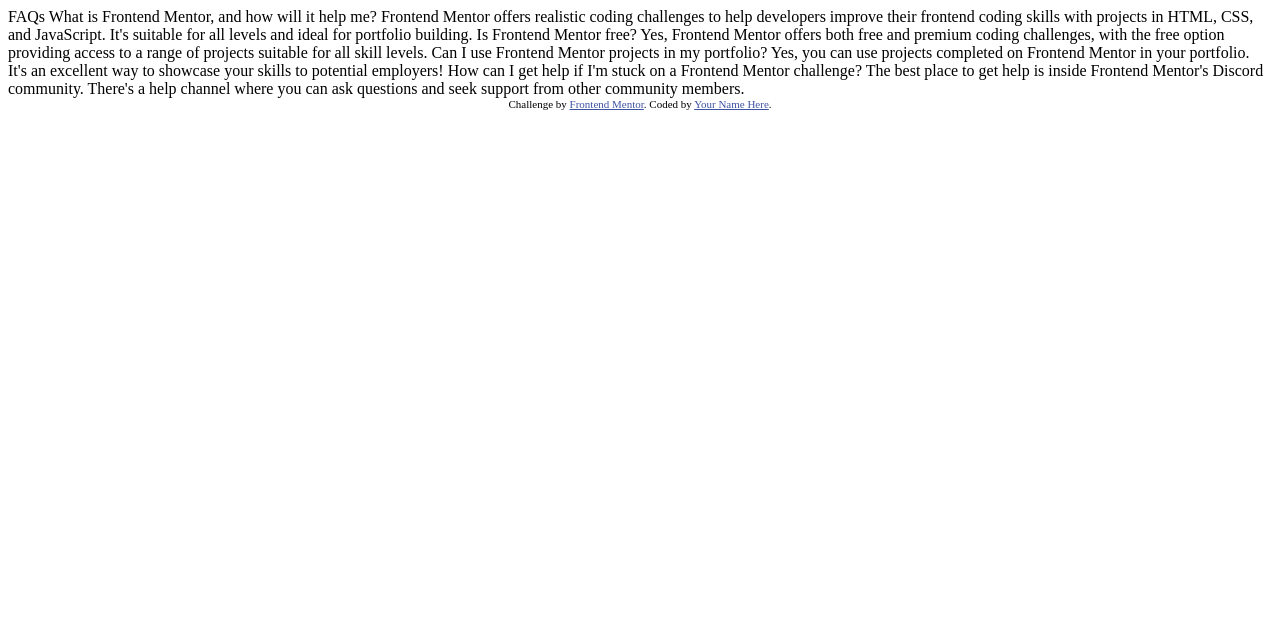
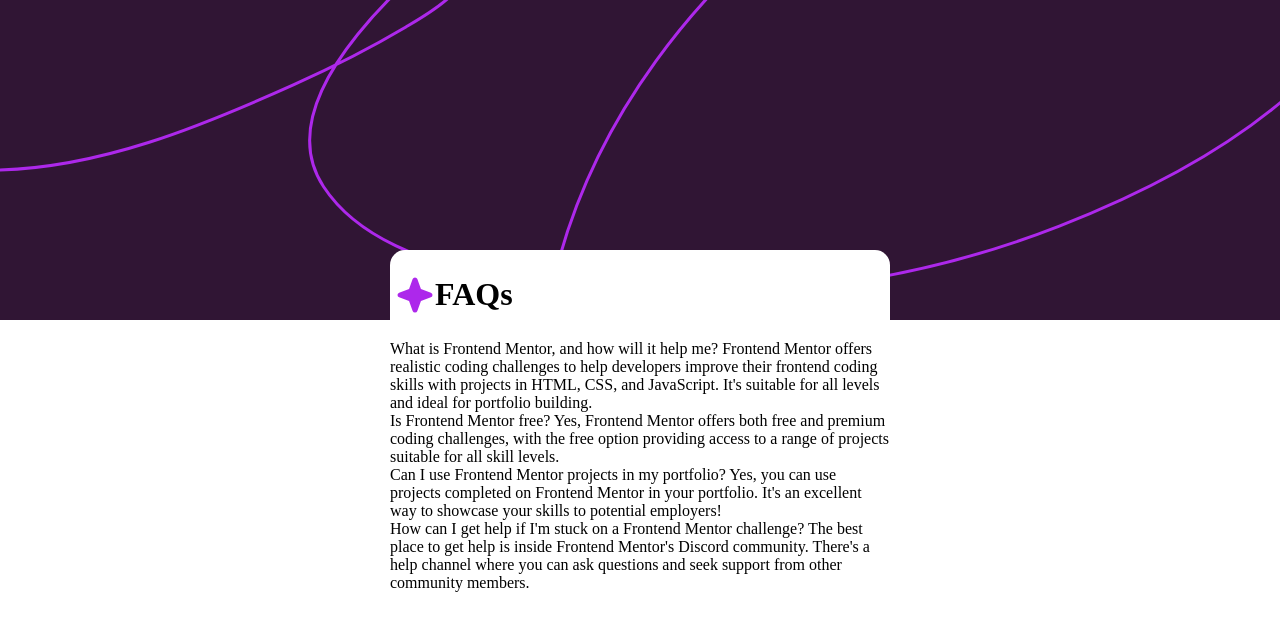
Before and after one commit to Mate-max/faq-accordion, a plain HTML site: page index.html in a window 1280 px wide. Drawn offline with Linux system fonts and the light colour scheme.

Commit message:
Added styles

```diff
--- a/index.html
+++ b/index.html
@@ -5,44 +5,44 @@
   <meta name="viewport" content="width=device-width, initial-scale=1.0"> <!-- displays site properly based on user's device -->
 
   <link rel="icon" type="image/png" sizes="32x32" href="./assets/images/favicon-32x32.png">
-
+  <link rel="stylesheet" href="./styles/style.css" />
   <title>Frontend Mentor | FAQ accordion</title>
 
-  <!-- Feel free to remove these styles or customise in your own stylesheet 👍 -->
-  <style>
-    .attribution { font-size: 11px; text-align: center; }
-    .attribution a { color: hsl(228, 45%, 44%); }
-  </style>
 </head>
 <body>
-
-  FAQs
-
-  What is Frontend Mentor, and how will it help me?
+  <div class="main-container">
+    <div class="faqs">
+      <img src="./assets/images/icon-star.svg" alt="icon-star" class="icon-star" />
+      <h1>FAQs</h1>
+    </div>
+  <div class="question-1">
+    What is Frontend Mentor, and how will it help me?
 
   Frontend Mentor offers realistic coding challenges to help developers improve their
   frontend coding skills with projects in HTML, CSS, and JavaScript. It's suitable for
   all levels and ideal for portfolio building.
+  </div>
 
+  <div class="question-2">
   Is Frontend Mentor free?
 
   Yes, Frontend Mentor offers both free and premium coding challenges, with the free
   option providing access to a range of projects suitable for all skill levels.
+  </div>
 
+  <div class="question-3">
   Can I use Frontend Mentor projects in my portfolio?
 
   Yes, you can use projects completed on Frontend Mentor in your portfolio. It's an excellent
   way to showcase your skills to potential employers!
+  </div>
 
+  <div class="question-4">
   How can I get help if I'm stuck on a Frontend Mentor challenge?
 
   The best place to get help is inside Frontend Mentor's Discord community. There's a help
   channel where you can ask questions and seek support from other community members.
-
-
-  <div class="attribution">
-    Challenge by <a href="https://www.frontendmentor.io?ref=challenge" target="_blank">Frontend Mentor</a>.
-    Coded by <a href="#">Your Name Here</a>.
   </div>
+</div>
 </body>
 </html>
--- /dev/null
+++ b/styles/style.css
@@ -0,0 +1,23 @@
+body{
+    margin: 0;
+    padding: 0;
+    width: 100%;
+    background-image: url('../assets/images/background-pattern-desktop.svg');
+    background-repeat: no-repeat;
+    display: flex;
+    align-items: center;
+    justify-content: center;
+    margin-top: 250px;
+}
+
+.main-container{
+    width: 500px;
+    height: auto;
+    background-color: hsl(0, 0%, 100%);
+    border-radius: 15px;
+}
+
+.faqs{
+    display: flex;
+    padding: 5px;
+}
```
